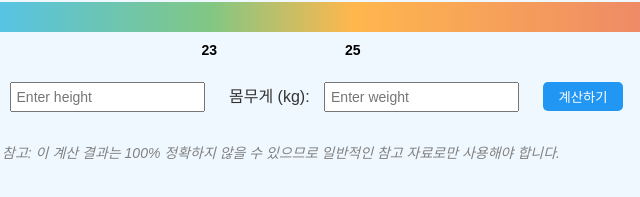
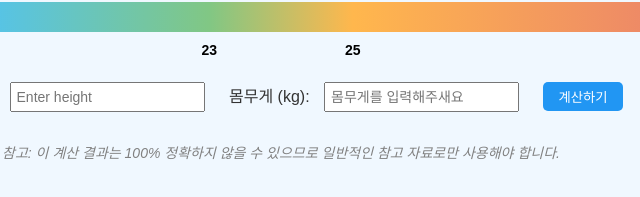
Before and after one commit to oliver-webdev/modumdogu, a plain HTML site: page bmi.html in a window 1280 px wide. Shown: the part 359-556 px from the top of the page, 359-999 px from the left. Drawn offline with Linux system fonts and the light colour scheme.

Commit message:
bmi 한글화수정

```diff
--- a/bmi.html
+++ b/bmi.html
@@ -29,7 +29,7 @@
                 <label for="height">키 (cm):</label>
                 <input type="number" id="height" name="height" placeholder="Enter height">
                 <label for="weight">몸무게 (kg):</label>
-                <input type="number" id="weight" name="weight" placeholder="Enter weight">
+                <input type="number" id="weight" name="weight" placeholder="몸무게를 입력해주새요">
                 <button onclick="calculateBMI()">계산하기</button>
             </div>
         </div>
```
